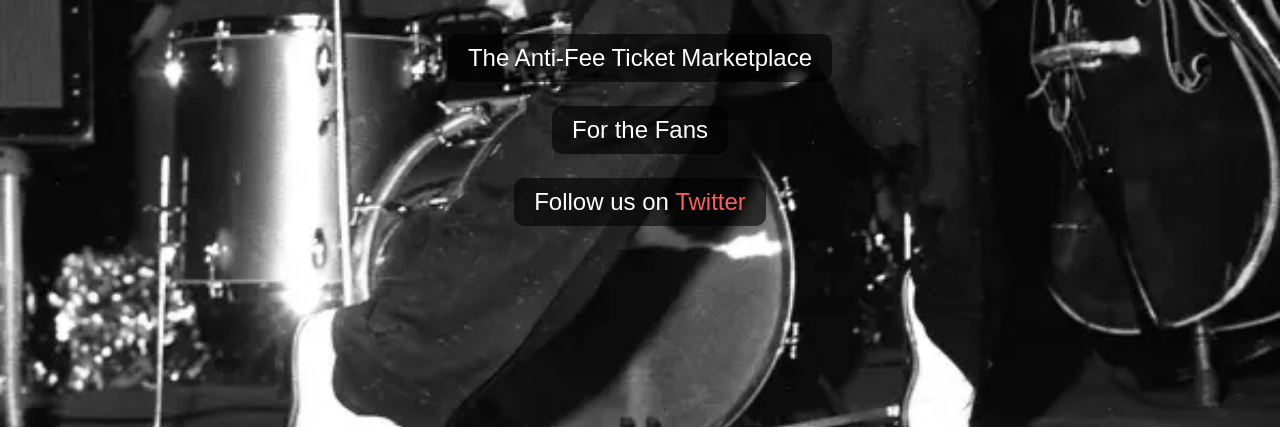
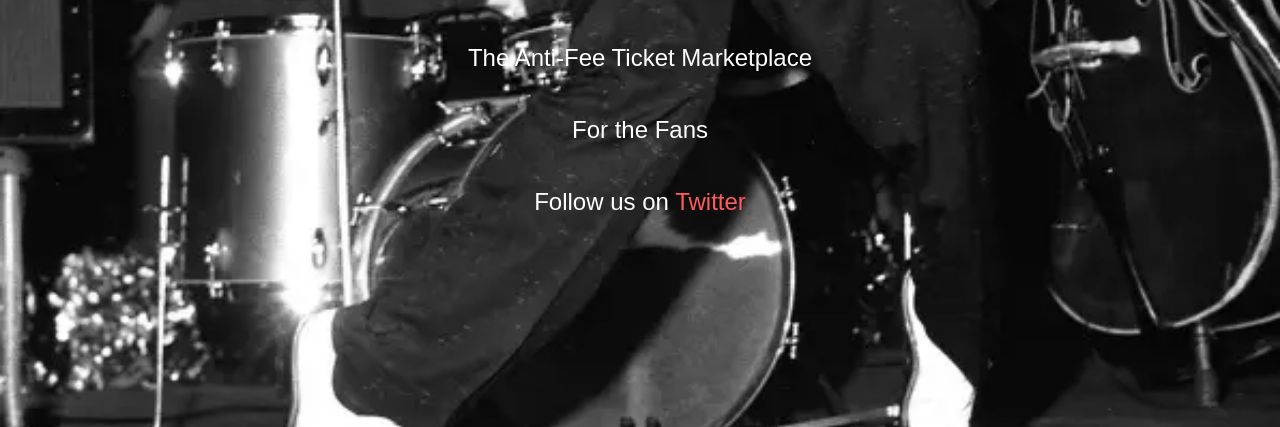
Before and after one commit to D1NGERS/dingers-landing, a plain HTML site: page index.html in a window 1280 px wide. Shown: the part 373-800 px from the top of the page. Drawn offline with Linux system fonts and the light colour scheme.

Commit message:
Add files via upload

```diff
--- a/index.html
+++ b/index.html
@@ -33,9 +33,9 @@
     p {
       font-size: 1.5em;
       margin: 0.5em 0;
-      background-color: rgba(0, 0, 0, 0.6);
       padding: 10px 20px;
       border-radius: 10px;
+      background-color: transparent;
     }
 
     a {
```
